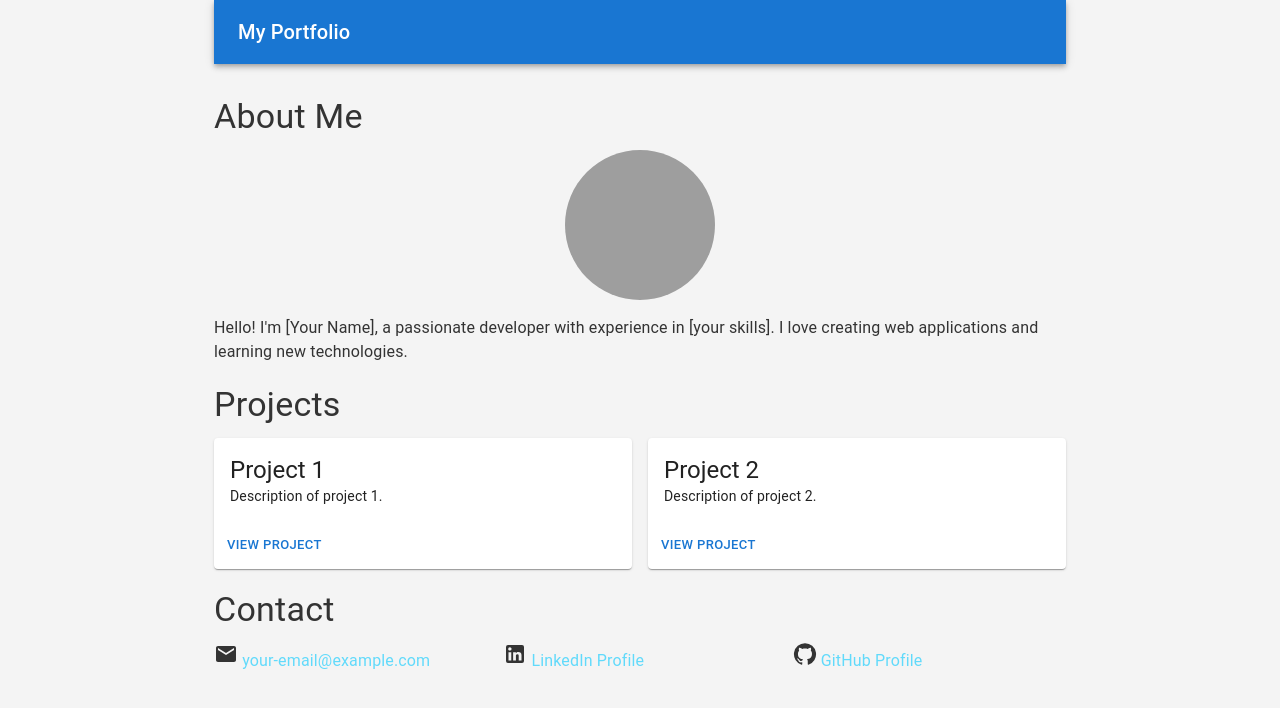
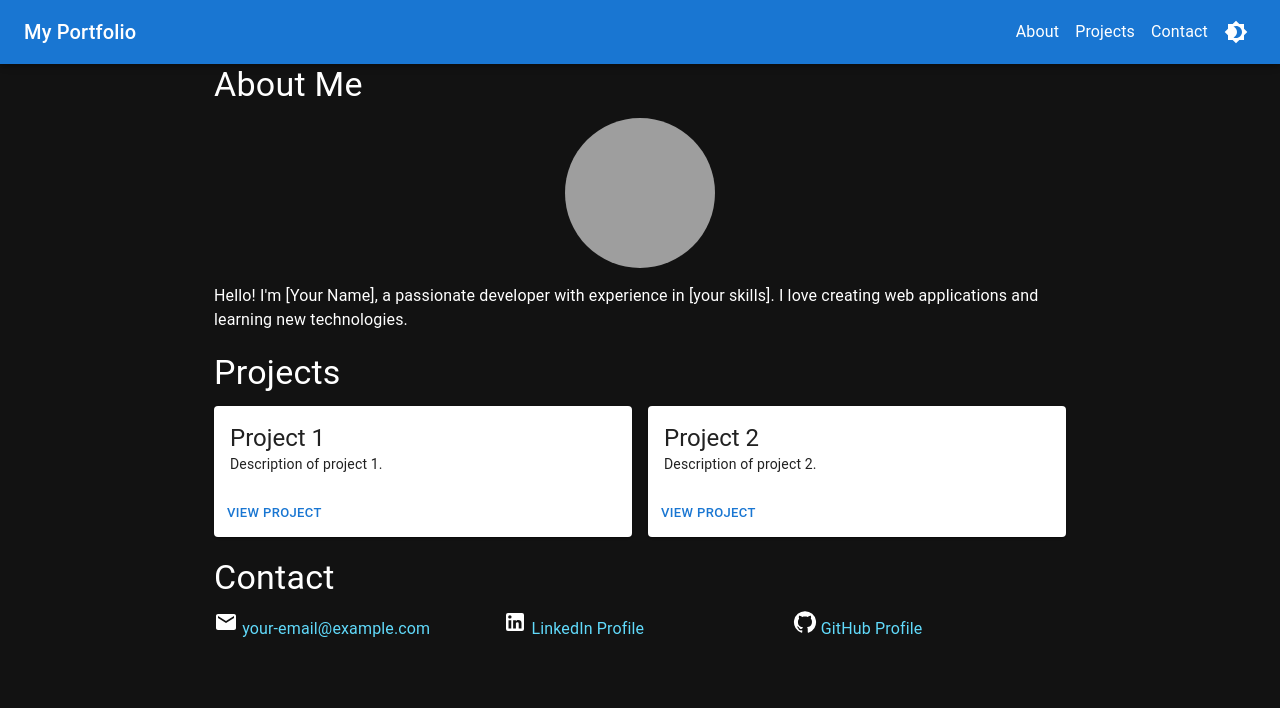
Before and after one commit to russwtaylor12/russwtaylor, a React (Create React App) app in the folder russwtaylor/: page / in a window 1280 px wide. Shown: the top 708 px of the page. Built offline with nearby package versions, Linux system fonts and the light colour scheme; grey boxes are pictures that could not be loaded.

Commit message:
darkmode

```diff
--- a/russwtaylor/src/App.js
+++ b/russwtaylor/src/App.js
@@ -1,21 +1,56 @@
-import React from 'react';
-import { Container, AppBar, Toolbar, Typography, Box, Grid, Card, CardContent, CardActions, Button, Avatar } from '@mui/material';
-import { Email, LinkedIn, GitHub } from '@mui/icons-material';
+import React, { useState } from 'react';
+import { Container, AppBar, Toolbar, Typography, Box, Grid, Card, CardContent, CardActions, Button, Avatar, IconButton, Switch } from '@mui/material';
+import { Email, LinkedIn, GitHub, Brightness4, Brightness7 } from '@mui/icons-material';
+import { createTheme, ThemeProvider } from '@mui/material/styles';
 import { motion } from 'framer-motion';
-import { useTheme } from '@mui/material/styles';
+import { useTheme, styled } from '@mui/material/styles';
 import useMediaQuery from '@mui/material/useMediaQuery';
 
+const MyToolbar = styled(Toolbar)(({ theme }) => ({
+    justifyContent: 'space-between',
+    [theme.breakpoints.down('sm')]: {
+        flexDirection: 'column',
+        alignItems: 'flex-start',
+    },
+}));
+
 function App() {
-    const theme = useTheme();
-    const isMobile = useMediaQuery(theme.breakpoints.down('sm'));
+    const [darkMode, setDarkMode] = useState(false);
+    const theme = createTheme({
+        palette: {
+            mode: darkMode ? 'dark' : 'light',
+        },
+    });
+
+    const handleThemeChange = () => {
+        setDarkMode(!darkMode);
+    };
+
+    const currentTheme = useTheme();
+    const isMobile = useMediaQuery(currentTheme.breakpoints.down('sm'));
 
     return (
-        <Container maxWidth="md">
-            <AppBar position="static">
-                <Toolbar>
+        <ThemeProvider theme={theme}>
+            <AppBar position="fixed" sx={{ width: '100vw' }}>
+                <MyToolbar>
                     <Typography variant="h6">My Portfolio</Typography>
-                </Toolbar>
+                    <Box>
+                        <IconButton color="inherit" href="#about">
+                            <Typography variant="body1">About</Typography>
+                        </IconButton>
+                        <IconButton color="inherit" href="#projects">
+                            <Typography variant="body1">Projects</Typography>
+                        </IconButton>
+                        <IconButton color="inherit" href="#contact">
+                            <Typography variant="body1">Contact</Typography>
+                        </IconButton>
+                        <IconButton color="inherit" onClick={handleThemeChange}>
+                            {darkMode ? <Brightness7 /> : <Brightness4 />}
+                        </IconButton>
+                    </Box>
+                </MyToolbar>
             </AppBar>
+            <Container maxWidth="md" sx={{ mt: 8 }}>
                 <Box my={4} component={motion.div} initial={{ opacity: 0 }} animate={{ opacity: 1 }} transition={{ duration: 1 }}>
                     <section id="about">
                         <Typography variant="h4" gutterBottom>About Me</Typography>
@@ -76,6 +111,7 @@ function App() {
                     </section>
                 </Box>
             </Container>
+        </ThemeProvider>
     );
 }
 
--- a/russwtaylor/src/index.css
+++ b/russwtaylor/src/index.css
@@ -2,8 +2,8 @@ body {
     font-family: Arial, sans-serif;
     margin: 0;
     padding: 0;
-    background-color: #f4f4f4;
-    color: #333;
+    background-color: #121212;
+    color: #fff;
 }
 
 a {
@@ -34,12 +34,12 @@ section {
 }
 
 .project {
-    background-color: #fff;
-    border: 1px solid #ddd;
+    background-color: #1e1e1e;
+    border: 1px solid #333;
     padding: 20px;
     margin: 10px 0;
     border-radius: 8px;
-    box-shadow: 0 0 10px rgba(0, 0, 0, 0.1);
+    box-shadow: 0 0 10px rgba(0, 0, 0, 0.5);
 }
 
 .project h3 {
```
Lines whose indentation alone changed are shown as unchanged.
